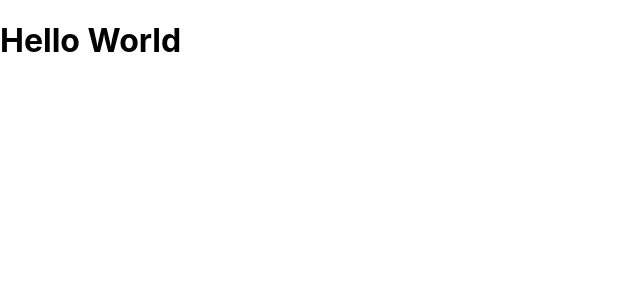
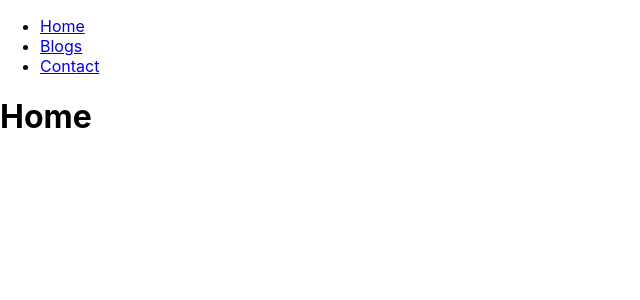
Before and after one commit to KusolBanerji/portfolio-react-app, a React (Create React App) app: page / in a window 1280 px wide. Shown: the top 300 px of the page, without its empty margins (0-640 px from the left). Built offline with nearby package versions, Linux system fonts and the light colour scheme.

Commit message:
Created Layout.js

```diff
--- a/src/App.js
+++ b/src/App.js
@@ -1,7 +1,18 @@
+import { BrowserRouter, Routes, Route } from "react-router-dom";
+import Layout from "./Layout";
 
 function App() {
   return (
-    <h1>Hello World</h1>
+    <BrowserRouter>
+      <Routes>
+        <Route path="/" element={<Layout />}>
+          <Route index element={<h1>Home</h1>} />
+          <Route path="blogs" element={<h1>Blogs</h1>} />
+          <Route path="contact" element={<h1>Contact</h1>} />
+          <Route path="*" element={<h1>Error</h1>} />
+        </Route>
+      </Routes>
+    </BrowserRouter>
   );
 }
 
--- /dev/null
+++ b/src/Layout.js
@@ -0,0 +1,25 @@
+import { Outlet, Link } from "react-router-dom";
+
+const Layout = () => {
+  return (
+    <>
+      <nav>
+        <ul>
+          <li>
+            <Link to="/">Home</Link>
+          </li>
+          <li>
+            <Link to="/blogs">Blogs</Link>
+          </li>
+          <li>
+            <Link to="/contact">Contact</Link>
+          </li>
+        </ul>
+      </nav>
+
+      <Outlet />
+    </>
+  )
+};
+
+export default Layout;
```
